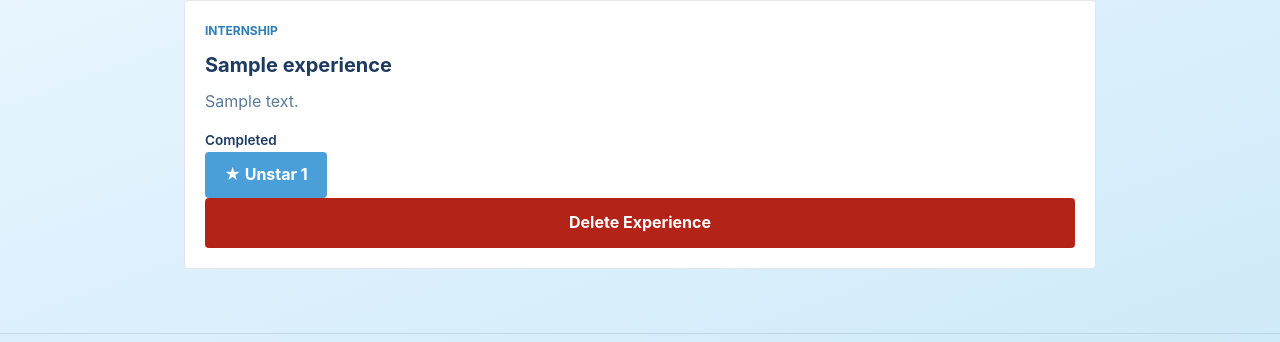
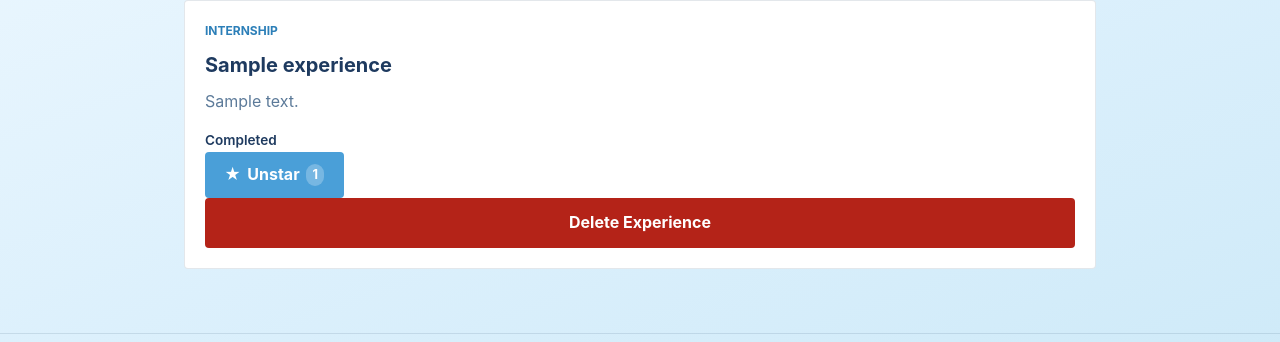
Before and after one commit to nurazizah56-dak/myportofolio, a Django app: page /experience/ in a window 1280 px wide. Shown: the part 265-607 px from the top of the page. Run offline with Django 5.2, Linux system fonts and the light colour scheme; a user stored in the database is signed in; tables that the repository leaves empty hold one stand-in row (values such as "Sample post").

Commit message:
style: tambah styling tombol star

```diff
--- a/static/css/style.css
+++ b/static/css/style.css
@@ -1162,3 +1162,25 @@ html {
         text-align: center;
     }
 }
+
+.star-form {
+    display: inline;
+}
+
+.button-star {
+    display: inline-flex;
+    align-items: center;
+    gap: 0.4rem;
+    background: var(--ink);
+}
+
+.button-star.is-starred {
+    background: var(--accent);
+}
+
+.star-count {
+    padding: 0.05rem 0.4rem;
+    border-radius: 999px;
+    background: rgba(255, 255, 255, 0.25);
+    font-size: 0.8rem;
+}
```
